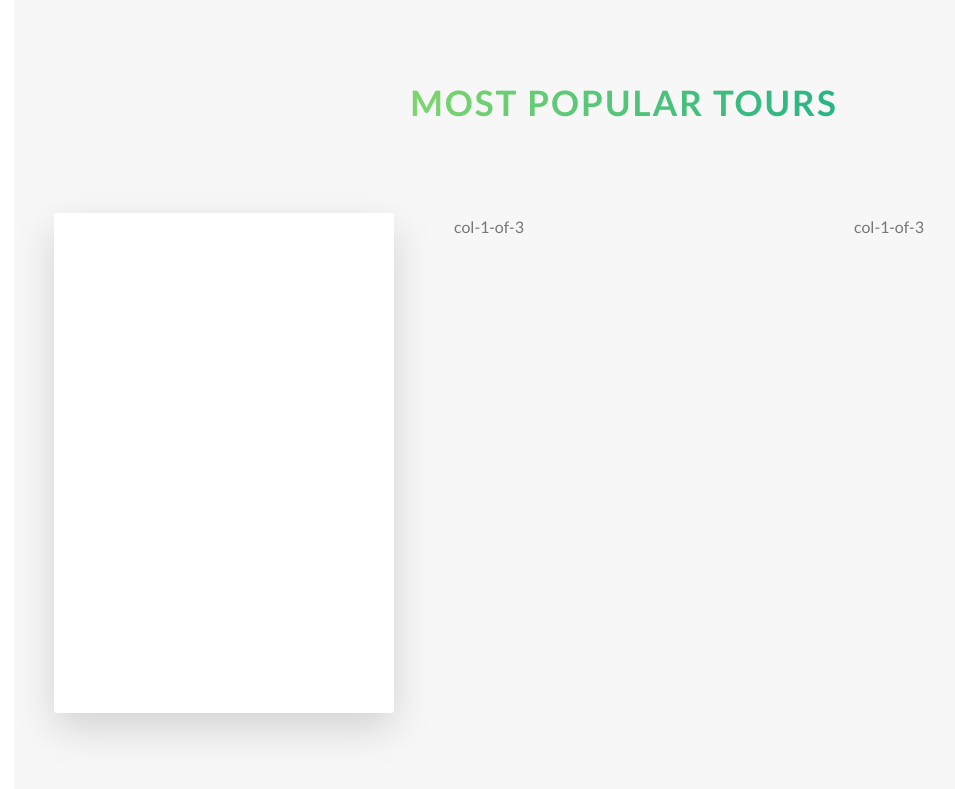
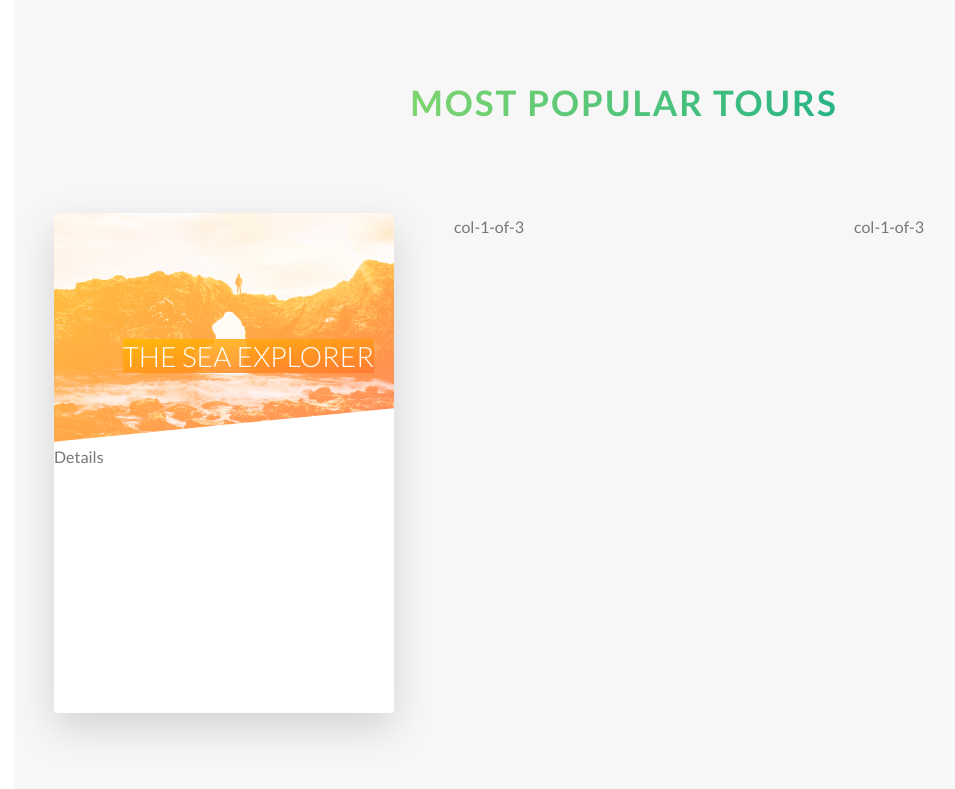
Before and after one commit to matiwiber/Learn-Saas, a website: page index.html in a window 1280 px wide. Shown: the part 2247-3036 px from the top of the page, without its empty margins (16-971 px from the left). Drawn offline with Linux system fonts and the light colour scheme.

Commit message:
recieve changes

```diff
--- a/index.html
+++ b/index.html
@@ -92,7 +92,7 @@
       <section class="section-features">
         <div class="row">
           <div class="col-1-of-4">
-            <div class="feature-box ">
+            <div class="feature-box">
               <i class="feature-box__icon icon-basic-world"></i>
               <h3 class="heading-tertiary u-margin-bottom-small">
                 Explore the world
@@ -105,19 +105,20 @@
           </div>
 
           <div class="col-1-of-4">
-            <div class="feature-box ">
+            <div class="feature-box">
               <i class="feature-box__icon icon-basic-compass"></i>
               <h3 class="heading-tertiary u-margin-bottom-small">
                 MEET nature
               </h3>
               <p class="feature-box__text">
-                Quo eaquisquam, doloremque quia quae. Lorem ipsum, dolor sit amet consectetur adipisicing elit.
+                Quo eaquisquam, doloremque quia quae. Lorem ipsum, dolor sit
+                amet consectetur adipisicing elit.
               </p>
             </div>
           </div>
 
           <div class="col-1-of-4">
-            <div class="feature-box ">
+            <div class="feature-box">
               <i class="feature-box__icon icon-basic-map"></i>
               <h3 class="heading-tertiary u-margin-bottom-small">
                 Find your way
@@ -130,13 +131,14 @@
           </div>
 
           <div class="col-1-of-4">
-            <div class="feature-box ">
+            <div class="feature-box">
               <i class="feature-box__icon icon-basic-heart"></i>
               <h3 class="heading-tertiary u-margin-bottom-small">
                 Live a healthier life
               </h3>
               <p class="feature-box__text">
-                Lorem ipsum, dolor sit amet consectetur adipisicing elit. Quo ea quisquam, doloremque quia quae.
+                Lorem ipsum, dolor sit amet consectetur adipisicing elit. Quo ea
+                quisquam, doloremque quia quae.
               </p>
             </div>
           </div>
@@ -145,16 +147,25 @@
 
       <section class="section-tours">
         <div class="u-center-text u-margin-bottom-big">
-          <h2 class="heading-secondary">
-            Most popular tours
-          </h2>
+          <h2 class="heading-secondary">Most popular tours</h2>
         </div>
 
         <div class="row">
           <div class="col-1-of-3">
             <div class="card">
               <div class="card__side card__side--front">
-                FRONT
+                <div class="card__picture card__picture--1">
+                  &nbsp;
+                </div>
+                <h4 class="card__heading">
+                  <span class="card__heading-span card__heading-span--1">
+                    The sea explorer
+                  </span>
+
+                </h4>
+                <div class="card__details">
+                  Details
+                </div>
               </div>
               <div class="card__side card__side--back card__side--back-1">
                 BACK
@@ -168,14 +179,10 @@
             col-1-of-3
           </div>
         </div>
-
       </section>
-
     </main>
 
-
-
-    <!-- <section class="grid-test">
+     <!-- <section class="grid-test">
       <div class="row">
         <div class="col-1-of-2">col 1 of 2</div>
         <div class="col-1-of-2">col 1 of 2</div>
@@ -209,6 +216,6 @@
         <div class="col-1-of-4">col 1 of 4</div>
         <div class="col-3-of-4">col 3 of 4</div>
       </div>
-    </section>-->
+    </section> -->
   </body>
 </html>
--- a/sass/components/_button.scss
+++ b/sass/components/_button.scss
@@ -69,14 +69,12 @@
   &:hover {
     background-color: $color-primary;
     color: $color-white;
-    box-shadow: 0 1rem 2rem rgba($color-black, .15);
+    box-shadow: 0 1rem 2rem rgba($color-black, 0.15);
     transform: translateY(-2px); //move up
   }
 
   &:active {
-    box-shadow: 0 .5rem 1rem rgba($color-black, .15);
+    box-shadow: 0 0.5rem 1rem rgba($color-black, 0.15);
     transform: translateY(0); //original position
-
   }
-
 }
--- a/sass/components/_card.scss
+++ b/sass/components/_card.scss
@@ -1,12 +1,11 @@
 .card {
+  //FUnctionality
   perspective: 150rem;
   -moz-perspective: 150rem;
   position: relative;
   height: 50rem;
 
   &__side {
-    color: #fff;
-    font-size: 2rem;
 
     height: 50rem;
     transition: all 0.8s ease-in-out;
@@ -16,6 +15,7 @@
     width: 100%;
     backface-visibility: hidden;
     border-radius: 3px;
+    overflow: hidden;
     box-shadow: 0 1.5rem 4rem rgba($color-black, 0.15);
 
     &--front {
@@ -42,4 +42,53 @@
   &:hover &__side--back {
     transform: rotateY(0deg);
   }
+
+  //FRONT side styling card
+  &__picture {
+    background-size: cover;
+    height: 23rem;
+    background-blend-mode: screen;                    //0 100% insted of " 0 calc.. "
+    -webkit-clip-path: polygon(0 0, 100% 0, 100% 85%, 0 calc(100% - 1px));
+    clip-path: polygon(0 0, 100% 0, 100% 85%, 0 calc(100% - 1px));
+
+    &--1 {
+      background-image: linear-gradient(
+        to right bottom,
+        $color-secondary-light,
+        $color-secondary-dark
+      ),
+      url(../../img/nat-5.jpg);
+
+    }
+
+    &--2 {
+      background-image: url(../../img/nat-6.jpg);
+    }
+
+    &--3 {
+      background-image: url(../../img/nat-7.jpg);
+    }
+  }
+
+  &__heading {
+    font-size: 2.8rem;
+    font-weight: 300;
+    text-transform: uppercase;
+    text-align: right;
+    color: $color-white;
+    position: absolute;
+    top:12rem;
+    right: 2rem;
+    width: 75%;
+
+  }
+
+  &__heading-span {
+
+    &--1{
+        background-image: linear-gradient(to right bottom,
+         rgba($color-secondary-light, .85),
+         rgba($color-secondary-dark, .85));
+    }
+  }
 }
```
Also changed, not shown: css/style.css.
